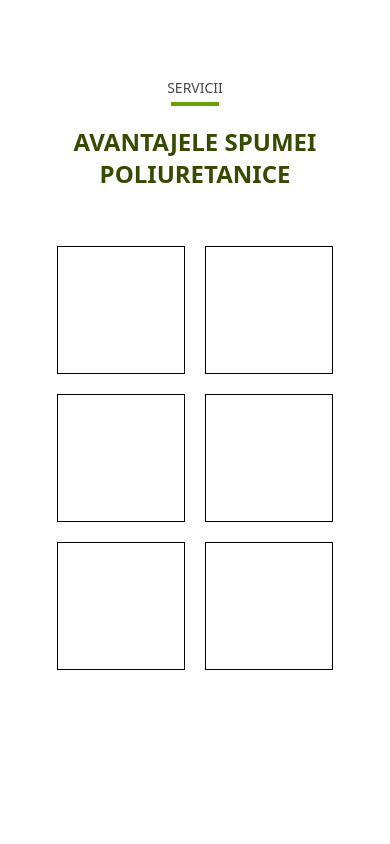
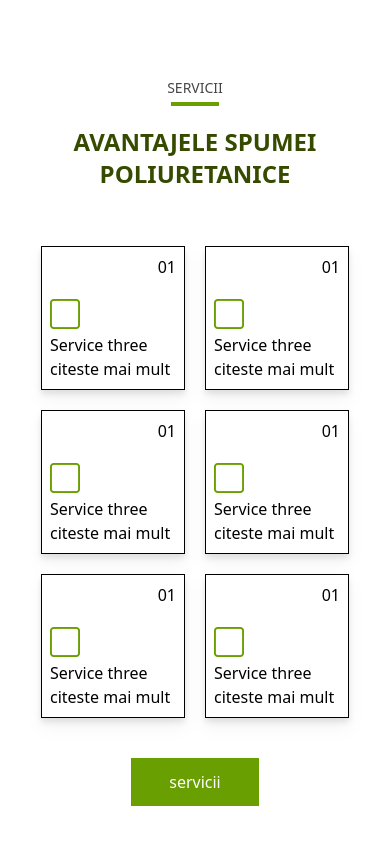
Before and after one commit to DenisWithOneN/desa-isolation, a Vue app: page / in a window 390 px wide. Shown: the part 4580-5424 px from the top of the page. Before the commit the page ends 5346 px from the top, so only its background shows below. Built offline with nearby package versions, Linux system fonts and the light colour scheme.

Commit message:
updated design responsiveness for tablet view

```diff
--- a/src/components/homepage/AdvantageCard.vue
+++ b/src/components/homepage/AdvantageCard.vue
@@ -1,5 +1,12 @@
 <script setup></script>
 <template>
-  <div class="bg-white border-black border w-32 h-32"></div>
+  <div class="bg-white border-black border flex flex-col justify-between p-2 w-36 h-36 drop-shadow-lg">
+    <p class="text-end">01</p>
+    <div>
+    <span class="text-desalightgreen text-3xl"><i class="bi bi-square"</i></span>
+    <p>Service three</p>
+    <p>citeste mai mult</p>
+</div>
+  </div>
 </template>
 <style scoped></style>
--- a/src/components/homepage/AdvantageSection.vue
+++ b/src/components/homepage/AdvantageSection.vue
@@ -18,8 +18,8 @@ import FillButton from "../general/FillButton.vue";
         </h2>
       </div>
 
-      <div class="flex justify-center mt-14">
-        <div class="grid grid-cols-2 place-items-center gap-5">
+      <div class="flex flex-col items-center justify-center gap-10 mt-14">
+        <div class="grid grid-cols-2 place-items-center gap-5 md:grid-cols-3">
           <AdvantageCard />
           <AdvantageCard />
           <div class="hidden col-span-2">avantajele spumei poliuretanice</div>
@@ -28,6 +28,7 @@ import FillButton from "../general/FillButton.vue";
           <AdvantageCard />
           <AdvantageCard />
         </div>
+        <FillButton :text="`servicii`" :route="`/services`"></FillButton>
       </div>
     </div>
   </section>
```
